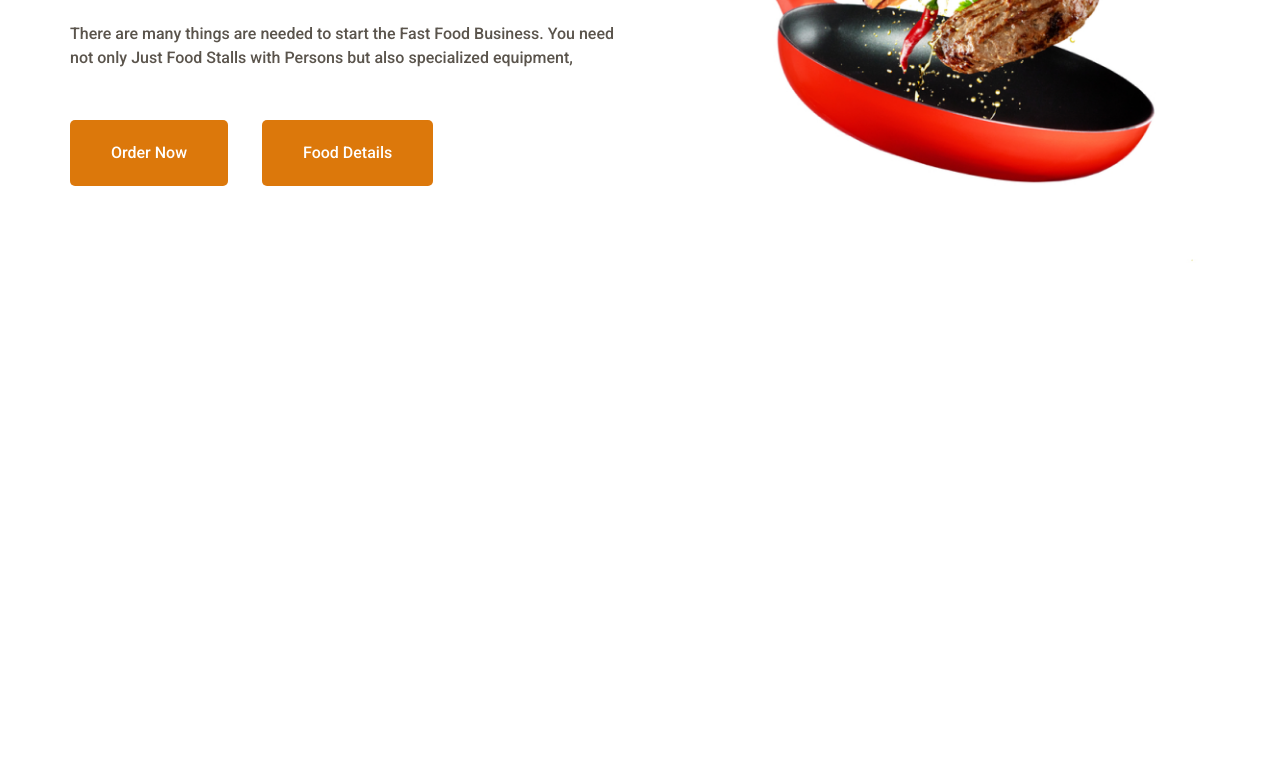
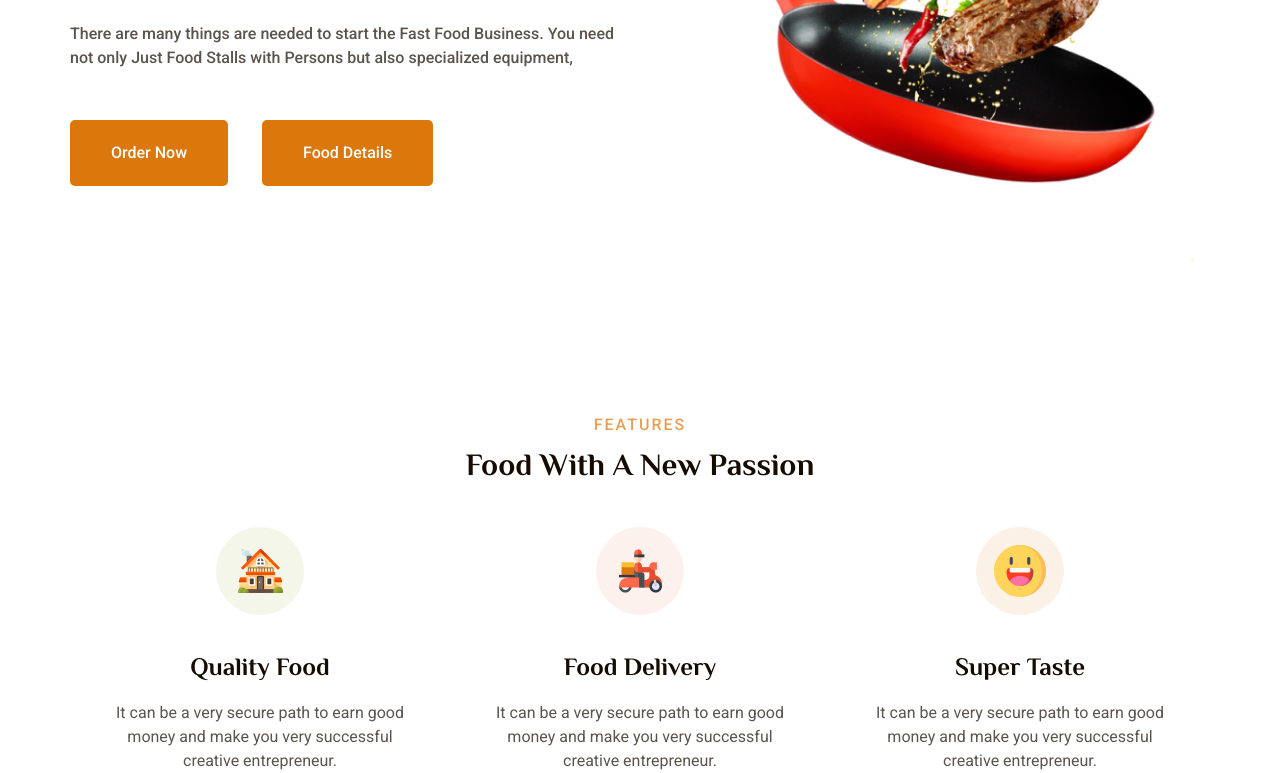
Before and after one commit to Majoxs/food_network, a website: page app/index.html in a window 1280 px wide. Shown: the part 431-1204 px from the top of the page. Before the commit the page ends 800 px from the top, so only its background shows below. Drawn offline with Linux system fonts and the light colour scheme.

Commit message:
added Features block

```diff
--- a/app/index.html
+++ b/app/index.html
@@ -36,7 +36,7 @@
             </ul>
             <a class="header__btn btn" href="#">Booking Now</a>
          </nav>
-         <div class="header__content">
+         <div class="header__content" style="background-image: url(images/header-img.png)">
             <h1 class="header__content-title">Making time a good time by making food the good food.</h1>
             <p class="header__content-text">
                There are many things are needed to start the Fast Food Business. You need not only Just Food Stalls
@@ -49,6 +49,42 @@
       </div>
    </header>
 
+   <section class="features">
+      <div class="container">
+         <div class="features__subtitle subtitle">Features</div>
+         <h2 class="features__title title">Food with a New Passion</h2>
+         <div class="features__items">
+            <div class="features__item">
+               <div class="features__item-img featuresImg-1">
+                  <img src="images/features-1.svg" alt="">
+               </div>
+               <div class="features__item-name">Quality Food</div>
+               <div class="features__item-text">
+                  It can be a very secure path to earn good money and make you very successful creative entrepreneur.
+               </div>
+            </div>
+            <div class="features__item">
+               <div class="features__item-img featuresImg-2">
+                  <img src="images/features-2.svg" alt="">
+               </div>
+               <div class="features__item-name">Food Delivery</div>
+               <div class="features__item-text">
+                  It can be a very secure path to earn good money and make you very successful creative entrepreneur.
+               </div>
+            </div>
+            <div class="features__item">
+               <div class="features__item-img featuresImg-3">
+                  <img src="images/features-3.svg" alt="">
+               </div>
+               <div class="features__item-name">Super Taste</div>
+               <div class="features__item-text">
+                  It can be a very secure path to earn good money and make you very successful creative entrepreneur.
+               </div>
+            </div>
+         </div>
+      </div>
+   </section>
+
 </body>
 
 </html>
--- a/app/scss/_global.scss
+++ b/app/scss/_global.scss
@@ -1,12 +1,26 @@
 body {
    @extend %text-font;
    font-size: 16px;
+   line-height: 24px;
    color: $black;
 }
 .container {
    max-width: 1160px;
    margin: 0 auto;
    padding: 0 10px;
+}
+.subtitle {
+   @extend %text-font;
+   font-weight: 500;
+   color: rgba($primary, 0.7);
+   text-transform: uppercase;
+   letter-spacing: 2px;
+}
+.title {
+   @extend %title-font;
+   font-size: 31px;
+   line-height: 35px;
+   text-transform: capitalize;
 }
 .btn {
    background-color: $primary;
--- a/app/scss/style.scss
+++ b/app/scss/style.scss
@@ -40,7 +40,7 @@
 
    &__content {
       padding: 160px 0 107px 0;
-      background-image: url("../images/header-img.png");
+
       background-repeat: no-repeat;
       background-position: 500px -30px;
       background-size: contain;
@@ -75,6 +75,62 @@
 }
 
 //End Header block
+//Start Features block
+
+.features {
+   padding-top: 120px;
+   text-align: center;
+   &__subtitle {
+      margin-bottom: 10px;
+   }
+
+   &__title {
+      margin-bottom: 45px;
+   }
+
+   &__items {
+      display: flex;
+      justify-content: space-around;
+   }
+
+   &__item {
+      max-width: 300px;
+      display: flex;
+      flex-direction: column;
+      justify-content: center;
+      align-items: center;
+   }
+
+   &__item-img {
+      display: flex;
+      justify-content: center;
+      border-radius: 50%;
+      width: 88px;
+      height: 88px;
+      margin-bottom: 33px;
+   }
+   .featuresImg-1 {
+      background-color: rgba(#8fa632, 0.1);
+   }
+   .featuresImg-2 {
+      background-color: rgba(#e64d2e, 0.08);
+   }
+   .featuresImg-3 {
+      background-color: rgba(#dc780b, 0.1);
+   }
+
+   &__item-name {
+      @extend %title-font;
+      font-size: 25px;
+      margin-bottom: 15px;
+   }
+
+   &__item-text {
+      opacity: 0.7;
+   }
+}
+
+//End Features block
 
 // &__list-link {
 //    @extend %title-font;
```
Also changed, not shown: app/css/style.min.css, app/images/features-1.svg (added), app/images/features-2.svg (added), app/images/features-3.svg (added).
